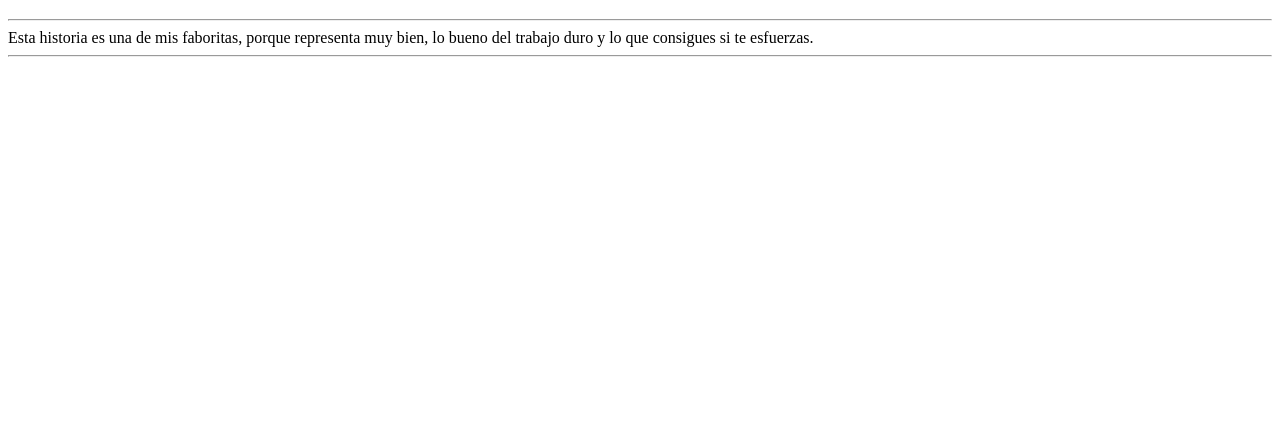
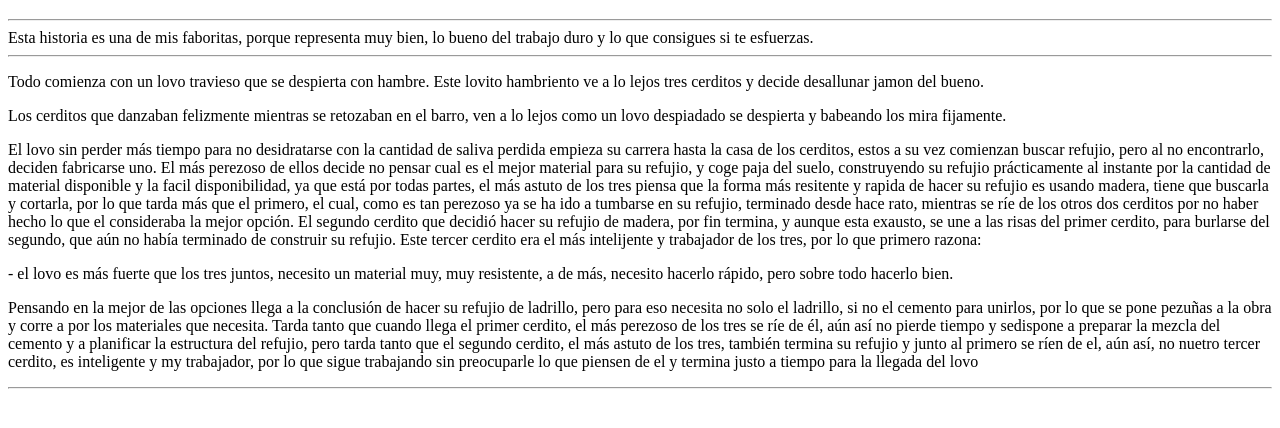
Before and after one commit to CamiloPiamba22/PracticeThreeLittlePigs, a plain HTML site: page Index.html in a window 1280 px wide. Shown: the part 102-530 px from the top of the page. Drawn offline with Linux system fonts and the light colour scheme.

Commit message:
Alpha 2 - First act, construction

```diff
--- a/Index.html
+++ b/Index.html
@@ -15,9 +15,19 @@
 
     <main>
         <article>Esta historia es una de mis faboritas, porque representa muy bien, lo bueno del trabajo duro y lo que consigues si te esfuerzas.</article>
+        <hr>
 
         <article class="history">
+            <p>Todo comienza con un lovo travieso que se despierta con hambre. Este lovito hambriento ve a lo lejos tres cerditos y decide desallunar jamon del bueno.</p>
 
+            <p>Los cerditos que danzaban felizmente mientras se retozaban en el barro, ven a lo lejos como un lovo despiadado se despierta y babeando los mira fijamente.</p>
+
+            <p>El lovo sin perder más tiempo para no desidratarse con la cantidad de saliva perdida empieza su carrera hasta la casa de los cerditos, estos a su vez comienzan buscar refujio, pero al no encontrarlo, deciden fabricarse uno. El más perezoso de ellos decide no pensar cual es el mejor material para su refujio, y coge paja del suelo, construyendo su refujio prácticamente al instante por la cantidad de material disponible y la facil disponibilidad, ya que está por todas partes, el más astuto de los tres piensa que la forma más resitente y rapida de hacer su refujio es usando madera, tiene que buscarla y cortarla, por lo que tarda más que el primero, el cual, como es tan perezoso ya se ha ido a tumbarse en su refujio, terminado desde hace rato, mientras se ríe de los otros dos cerditos por no haber hecho lo que el consideraba la mejor opción. El segundo cerdito que decidió hacer su refujio de madera, por fin termina, y aunque esta exausto, se une a las risas del primer cerdito, para burlarse del segundo, que aún no había terminado de construir su refujio. Este tercer cerdito era el más intelijente y trabajador de los tres, por lo que primero razona:
+            </p>
+            <p class="DialogoCerdito3">
+                - el lovo es más fuerte que los tres juntos, necesito un material muy, muy resistente, a de más, necesito hacerlo rápido, pero sobre todo hacerlo bien.
+            </p>
+            <p>Pensando en la mejor de las opciones llega a la conclusión de hacer su refujio de ladrillo, pero para eso necesita no solo el ladrillo, si no el cemento para unirlos, por lo que se pone pezuñas a la obra y corre a por los materiales que necesita. Tarda tanto que cuando llega el primer cerdito, el más perezoso de los tres se ríe de él, aún así no pierde tiempo y sedispone a preparar la mezcla del cemento y a planificar la estructura del refujio, pero tarda tanto que el segundo cerdito, el más astuto de los tres, también termina su refujio y junto al primero se ríen de el, aún así, no nuetro tercer cerdito, es inteligente y my trabajador, por lo que sigue trabajando sin preocuparle lo que piensen de el y termina justo a tiempo para la llegada del lovo</p>
         </article>
     </main>
 
```
